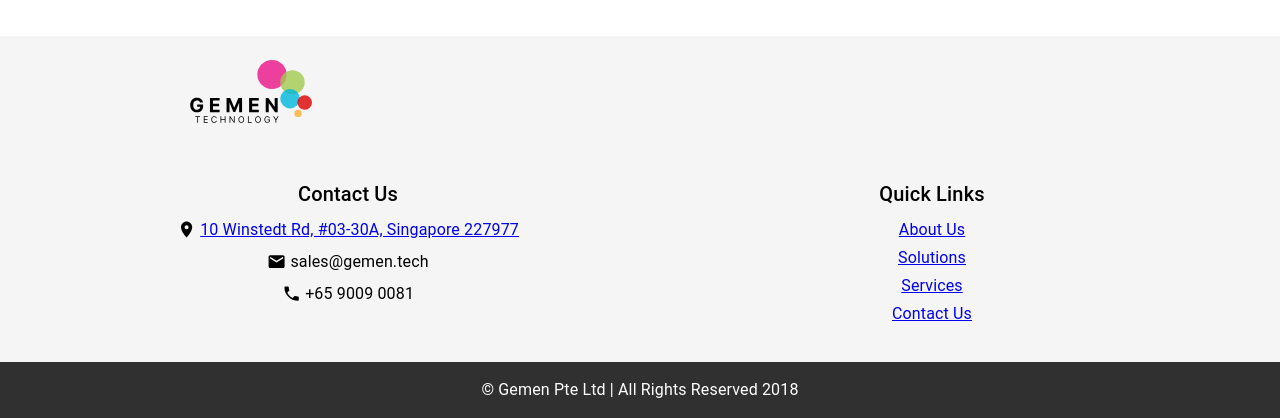
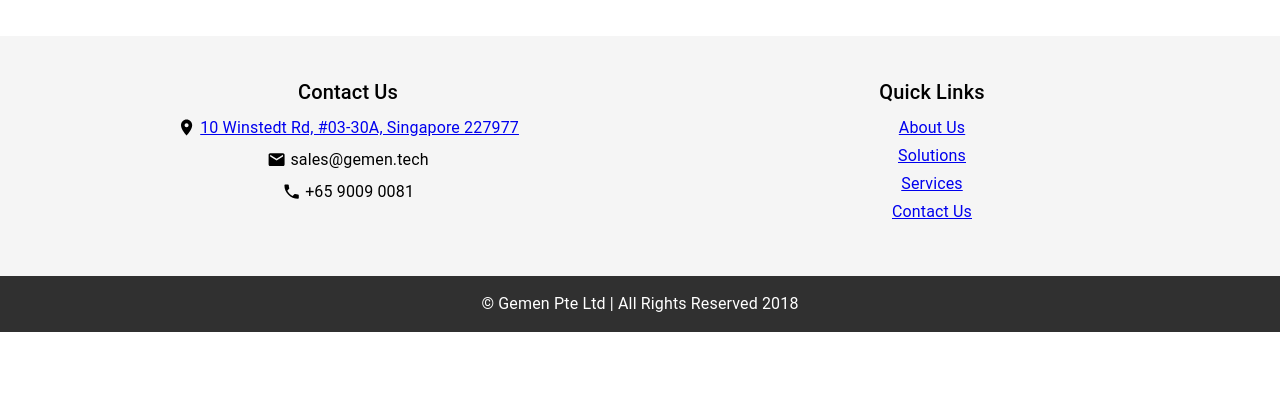
Before and after one commit to Xycone/Gemen_Website_Frontend, a React (Vite) app: page /contactUs in a window 1280 px wide. Shown: the part 764-1182 px from the top of the page. After the commit the page ends 1096 px from the top, so only its background shows below. Built offline with nearby package versions, Linux system fonts and the light colour scheme.

Commit message:
Added partners section

```diff
--- a/src/App.jsx
+++ b/src/App.jsx
@@ -63,7 +63,7 @@
           <AppBar position="fixed" className='AppBar' sx={{ backgroundColor: 'white', color: 'black', padding: 1 }}>
             <Container>
               <Toolbar disableGutters={true}>
-                <Link to="/homepage" style={{ display: 'flex', alignItems: 'center' }}>
+                <Link to="/homepage#landing-section" style={{ display: 'flex', alignItems: 'center' }}>
                   <img src={Logo} alt="Gemen Logo" style={{ height: '60px' }} />
                 </Link>
 
@@ -153,7 +153,7 @@
 
               {isAppBarOpen && (
                 <Box sx={{ mt: 2, display: { xs: 'block', md: 'none' }, maxHeight: '60vh', overflowY: 'auto', pr: 2 }}>
-                  <Link to="/" onClick={handleAppBarClose}>
+                  <Link to="/homepage#aboutus-section" onClick={handleAppBarClose}>
                     <Typography>About Us</Typography>
                   </Link>
                   <Typography sx={{ mb: 2 }}>Solutions:</Typography>
@@ -198,7 +198,6 @@
         </Container>
 
         {/* Footer Section */}
-        <Partners />
         <Footer />
         <CopyrightSection />
 
--- a/src/components/Footer.jsx
+++ b/src/components/Footer.jsx
@@ -6,12 +6,12 @@
 function Footer() {
     return (
         <Box sx={{ width: '100%', backgroundColor: '#f5f5f5', marginTop: 'auto' }}>
-            <Container maxWidth="lg" sx={{ padding: 1 }} >
+            <Container maxWidth="lg" sx={{ padding: 2 }} >
                 <Grid container spacing={2} sx={{ textAlign: 'center' }}>
                     <Grid item xs={12}>
                         <Grid container spacing={2} sx={{ textAlign: 'center', justifyContent: 'center', mb: 1 }}>
                             {/* Quick Navigation and Contact Info Section */}
-                            <Grid item xs={12} sm={6} sx={{ textAlign: 'center', justifyContent: 'center', mb: 2 }}>
+                            <Grid item xs={12} sm={6} sx={{ textAlign: 'center', justifyContent: 'center', my: 3 }}>
                                 <Typography variant="h6" sx={{ mb: 1 }}>Contact Us</Typography>
                                 <Container sx={{ display: 'flex', alignItems: 'center', textAlign: 'center', justifyContent: 'center', mb: 1 }}>
                                     <LocationOn sx={{ fontSize: '1.2rem', mr: 0.5 }} />
@@ -31,7 +31,7 @@
                                     <Typography>+65 9009 0081</Typography>
                                 </Container>
                             </Grid>
-                            <Grid item xs={12} sm={6} sx={{ textAlign: 'center', justifyContent: 'center', mb: 2 }}>
+                            <Grid item xs={12} sm={6} sx={{ textAlign: 'center', justifyContent: 'center', my: 3 }}>
                                 <Typography variant="h6" sx={{ mb: 1 }}>Quick Links</Typography>
                                 <Link to="/homepage#aboutus-section">
                                     <Typography sx={{ mb: 0.5 }}>
--- a/src/components/LandingSection.jsx
+++ b/src/components/LandingSection.jsx
@@ -10,7 +10,7 @@
   };
 
   return (
-    <Box sx={{ pb: 15, pt: 15, position: 'relative', textAlign: 'center' }}>
+    <Box sx={{ pb: 15, pt: 15, position: 'relative', textAlign: 'center' }} id="landing-section">
       {/* Landing Section */}
       <Box sx={{ textAlign: 'center', mb: 5 }}>
         <Typography variant="h3" sx={{ mt: 10, mb: 2 }}>
--- a/src/components/Partners.jsx
+++ b/src/components/Partners.jsx
@@ -6,14 +6,18 @@
 
 function Partners() {
     return (
-        <Box sx={{ width: '100%', backgroundColor: '#f5f5f5', marginTop: 'auto', borderbottom: 1 }}>
-            <Container maxWidth="lg" sx={{ padding: 3 }}>
-                <Grid container spacing={2} sx={{ textAlign: 'center' }}>
-                    <Grid item xs={12} md={6} lg={4}>
-                        <img src={Logo} alt="Gemen Logo" style={{ height: '80px' }} />
-                    </Grid>
+        <Box sx={{ pb: 15, pt: 15 }}>
+            {/* Partners Section */}
+            <Box sx={{ mb: 10, fontWeight: 'bold', textAlign: 'center' }}>
+                <Typography variant="h3">
+                    We Grow <span style={{ color: '#FF9900' }}>Together</span>
+                </Typography>
+            </Box>
+            <Grid container spacing={2} sx={{ textAlign: 'center', borderRadius: 4, py: 5 }}>
+                <Grid item xs={12} lg={4}>
+                    <img src={Logo} alt="Gemen Logo" style={{ height: '80px' }} />
                 </Grid>
-            </Container>
+            </Grid>
         </Box>
     )
 }
--- a/src/components/SolutionsSection.jsx
+++ b/src/components/SolutionsSection.jsx
@@ -14,9 +14,10 @@
     };
     return (
         <Box sx={{ pb: 15, pt: 15 }} id="solutions-section">
+            {/* Solutions Section */}
             <Box sx={{ mb: 10, textAlign: 'center' }}>
                 <Typography variant="h3">
-                    See how our solutions
+                    Explore how our solutions
                     <br />
                     could <span style={{ color: '#00B6DD' }}>help you</span>
                 </Typography>
--- a/src/pages/Homepage.jsx
+++ b/src/pages/Homepage.jsx
@@ -5,6 +5,7 @@
 import WhyUsSection from '../components/WhyUsSection';
 import ServicesSection from '../components/ServicesSection';
 import SolutionsSection from '../components/SolutionsSection';
+import Partners from '../components/Partners';
 
 function Homepage() {
   const location = useLocation();
@@ -22,10 +23,11 @@
   return (
     <Box sx={{ my: 2 }}>
       <Container>
-        <LandingSection />
+        <LandingSection id="landing-section"/>
         <WhyUsSection id="aboutus-section" />
         <SolutionsSection id="solutions-section" />
         <ServicesSection id="services-section" />
+        <Partners />
       </Container>
     </Box>
   )
```
